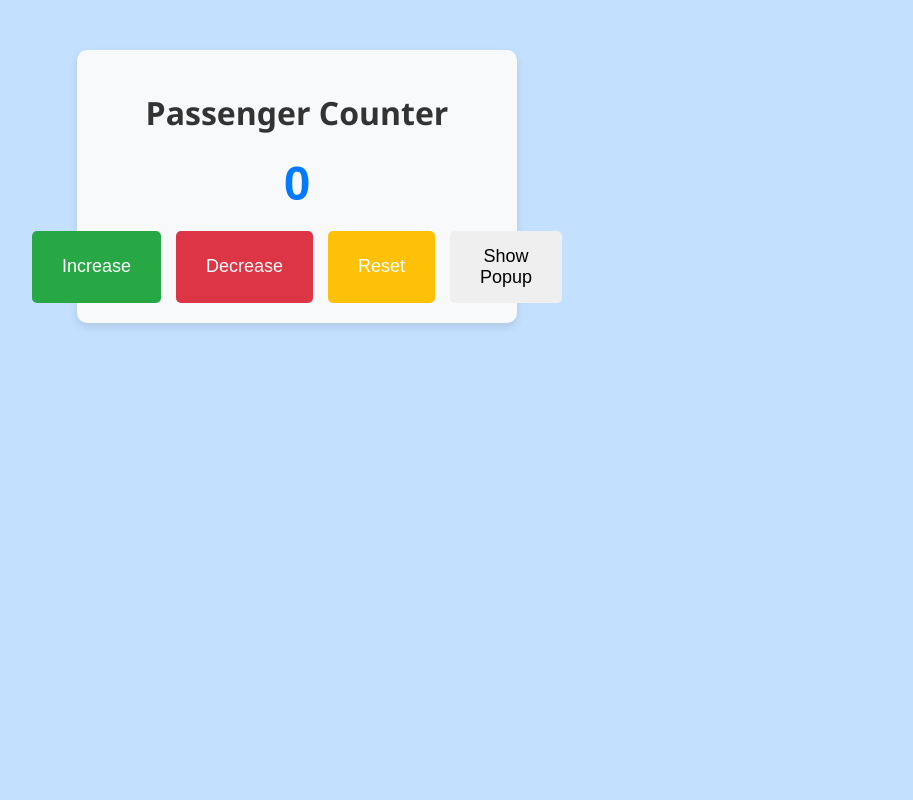
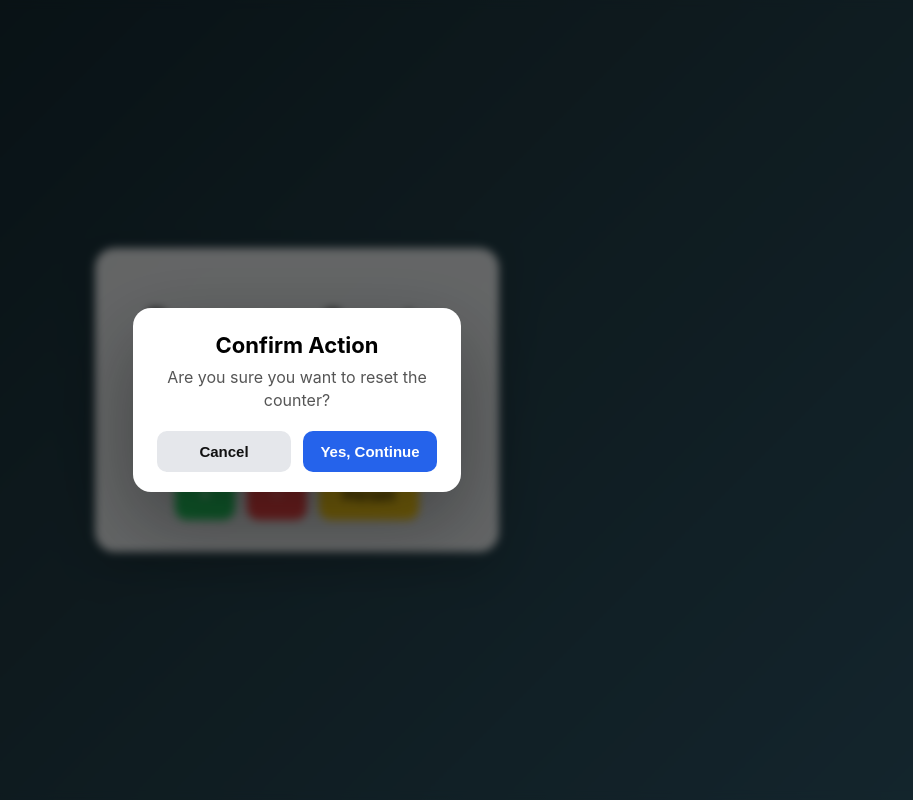
Before and after one commit to sajanTomar/JSFOUNDATION, a plain HTML site: page scrimba-assignments/passenger-counter/index.html in a window 1280 px wide. Both pictures are taken after a click on the button "Reset". Shown: the whole page, without its empty margins (343-1256 px from the left). Drawn offline with Linux system fonts and the light colour scheme.

Commit message:
added modern UI with confirmation popup modal

```diff
--- a/scrimba-assignments/passenger-counter/index.css
+++ b/scrimba-assignments/passenger-counter/index.css
@@ -1,83 +1,135 @@
 body {
-    font-family: Arial, sans-serif;
-    background-color: #007bff3b;
-    margin: 0;
-    padding: 0;
-    display: flex;
-    flex-direction: column;
-    align-items: center;
-    justify-content: center;
-}
-.counter-section {
-    max-width: 400px;
-    margin: 50px auto;
-    padding: 20px;
-    background-color: #f8f9fa;
-    border-radius: 10px;
-    box-shadow: 0 4px 8px rgba(0, 0, 0, 0.1);
-}
-.heading {
-    text-align: center;
-    font-family: 'Segoe UI', Tahoma, Geneva, Verdana, sans-serif;
-    color: #333;
-    margin-top: 20px;
+  margin: 0;
+  height: 100vh;
+  font-family: Inter, system-ui, sans-serif;
+  display: grid;
+  place-items: center;
+  background: linear-gradient(135deg, #0f2027, #203a43, #2c5364);
 }
 
-.count-display #count {
-    font-size: 48px;
-    font-weight: bold;
-    margin: 20px 0;
-    text-align: center;
-    color: #007BFF;
+.card {
+  background: rgba(255,255,255,0.85);
+  backdrop-filter: blur(10px);
+  padding: 32px;
+  border-radius: 20px;
+  width: 340px;
+  text-align: center;
+  box-shadow: 0 20px 40px rgba(0,0,0,.15);
 }
-.action-buttons {
-    display: flex;
-    justify-content: center;
-    gap: 15px;
-    margin-top: 20px;
+
+.count {
+  font-size: 72px;
+  font-weight: 800;
+  margin: 20px 0;
+  transition: transform 0.15s ease;
+}
+
+.count.bump {
+  transform: scale(1.15);
 }
 
 .buttons {
-    padding: 15px 30px;
-    font-size: 18px;
-    border: none;
-    border-radius: 5px;
-    cursor: pointer;
-    transition: background-color 0.3s ease;
+  display: flex;
+  gap: 12px;
+  justify-content: center;
 }
 
-.action-buttons .increment {
-    background-color: #28a745;
-    color: white;
+.btn {
+  border: none;
+  padding: 14px 24px;
+  font-size: 20px;
+  border-radius: 12px;
+  cursor: pointer;
+  transition: all .15s ease;
 }
 
-.action-buttons .increment:hover {
-    background-color: #218838;
+.btn:hover { transform: scale(1.05); }
+.btn:active { transform: scale(0.95); }
+
+.green { background: #22c55e; color: white; }
+.red { background: #ef4444; color: white; }
+.yellow { background: #facc15; }
+
+.modal {
+  position: fixed;
+  inset: 0;
+  background: rgba(0, 0, 0, 0.55);
+  backdrop-filter: blur(4px);
+  display: grid;
+  place-items: center;
+  opacity: 0;
+  pointer-events: none;
+  transition: opacity .25s ease;
+  z-index: 1000;
 }
 
-.action-buttons .decrement {
-    background-color: #dc3545;
-    color: white;
-}
-.action-buttons .decrement:hover {
-    background-color: #c82333;
-}
-.action-buttons .reset {
-    background-color: #ffc107;
-    color: white;
-}
-.action-buttons .reset:hover {
-    background-color: #e0a800;
+.modal.active {
+  opacity: 1;
+  pointer-events: all;
 }
 
-.modal {
-    display: none;
-    z-index: 1;
-    position: fixed;
-    left: 0;
-    top: 0;
-    width: 100%;
-    height: 100%;
-    overflow: auto;
-    background-color: rgba(0, 0, 0, 0.4);
+.modal-box {
+  background: white;
+  padding: 24px 24px 20px;
+  border-radius: 18px;
+  width: min(52vw, 280px);
+  text-align: center;
+  box-shadow: 0 30px 80px rgba(0,0,0,.35);
+  transform: translateY(20px) scale(.95);
+  transition: all .25s cubic-bezier(.2,.8,.2,1);
 }
+
+.modal.active .modal-box {
+  transform: translateY(0) scale(1);
+}
+
+.modal-box h3 {
+  margin: 0 0 8px;
+  font-size: 22px;
+}
+
+.modal-box p {
+  margin: 0 0 20px;
+  color: #555;
+  font-size: 16px;
+  line-height: 1.4;
+}
+
+.modal-actions {
+  display: flex;
+  gap: 12px;
+  justify-content: center;
+}
+
+.modal-actions button {
+  flex: 1;
+  border: none;
+  padding: 12px 14px;
+  border-radius: 10px;
+  font-size: 15px;
+  font-weight: 600;
+  cursor: pointer;
+  transition: all .15s ease;
+}
+
+#cancelBtn {
+  background: #e5e7eb;
+  color: #111;
+}
+
+#cancelBtn:hover {
+  background: #d1d5db;
+}
+
+#confirmBtn {
+  background: #2563eb;
+  color: white;
+}
+
+#confirmBtn:hover {
+  background: #1d4ed8;
+}
+
+.modal-actions button:active {
+  transform: scale(0.96);
+}
--- a/scrimba-assignments/passenger-counter/index.html
+++ b/scrimba-assignments/passenger-counter/index.html
@@ -7,29 +7,25 @@
     <link rel="stylesheet" href="index.css">
 </head>
 <body>
-    <div class="counter-section">
-        <div class="heading"><h1>Passenger Counter</h1></div>
-        <div class="container">
-            <div class="count-display">
-                <h2 id="count">0</h2>
-            </div>
-            <div class="action-buttons d-flex">
-                <button class="buttons increment" onclick="increase()">Increase</button>
-                <button class="buttons decrement" onclick="decrease()">Decrease</button>
-                <button class="buttons reset" onclick="reset()">Reset</button>
-                <button class="buttons show-popup" onclick="showModal()">Show Popup</button>
+    <div class="app">
+        <div class="card">
+            <h1>Passenger Counter</h1>
+            <div class="count" id="count">0</div>
+            <div class="buttons">
+                <button data-action="inc" class="btn green">+</button>
+                <button data-action="dec" class="btn red">−</button>
+                <button data-action="reset" class="btn yellow">Reset</button>
             </div>
         </div>
     </div>
 
     <div class="modal" id="modal">
-        <div class="modal-content">
-            <div class="modal-header">
-                <span class="close-button" onclick="closeModal()">&times;</span>
-                <h2>Limit Reached</h2>
-            </div>
-            <div class="modal-body">
-                <p>The maximum passenger limit has been reached.</p>
+        <div class="modal-box">
+            <h3>Confirm Action</h3>
+            <p id="modalText">Are you sure?</p>
+            <div class="modal-actions">
+                <button id="cancelBtn">Cancel</button>
+                <button id="confirmBtn">Yes, Continue</button>
             </div>
         </div>
     </div>
--- a/scrimba-assignments/passenger-counter/index.js
+++ b/scrimba-assignments/passenger-counter/index.js
@@ -1,39 +1,55 @@
-let counter = 0;
+const countEl = document.getElementById("count");
+const modal = document.getElementById("modal");
+const modalText = document.getElementById("modalText");
+const confirmBtn = document.getElementById("confirmBtn");
+const cancelBtn = document.getElementById("cancelBtn");
+const buttons = document.querySelector(".buttons");
+const labels = {
+  inc: "increase the count",
+  dec: "decrease the count",
+  reset: "reset the counter"
+};
 
-function showPopup() {
-    const modal = document.querySelector('.modal');
-    modal.style.display = 'block';
+let state = {
+    count: 0
+};
+let pendingAction = null;
+
+const actions = {
+    inc: () => state.count++,
+    dec: () => state.count = Math.max(0, state.count - 1),
+    reset: () => state.count = 0
+};
+
+function render() {
+  countEl.textContent = state.count;
+  countEl.classList.add("bump");
+  setTimeout(() => countEl.classList.remove("bump"), 150);
 }
 
-function increase() {
-    counter++;
-    document.getElementById("count").innerText = counter;
-}
-
-function decrease() {
-    if(counter > 0) {
-        counter--;
-        document.getElementById("count").innerText = counter;
-    } else {
-        alert("Counter cannot go below zero");
-    }
-}
-
-function reset() {
-    if (counter > 0) {
-        counter = 0;
-        document.getElementById("count").innerText = counter;
-    } else {
-        alert("Counter is already at zero");
-    }
-}
-
-function showModal() {
-    const modal = document.getElementById("modal");
-    modal.style.display = "block";
+function openModal(actionKey) {
+  pendingAction = actionKey;
+  modalText.textContent = `Are you sure you want to ${labels[actionKey]}?`;
+  modal.classList.add("active");
 }
 
 function closeModal() {
-    const modal = document.getElementById("modal");
-    modal.style.display = "none";
+  modal.classList.remove("active");
+  pendingAction = null;
 }
+
+confirmBtn.addEventListener("click", () => {
+  if (!pendingAction) return;
+
+  actions[pendingAction]();
+  render();
+  closeModal();
+});
+
+cancelBtn.addEventListener("click", closeModal);
+
+buttons.addEventListener("click", (e) => {
+  const action = e.target.dataset.action;
+  if (!action) return;
+  openModal(action);
+});
```
